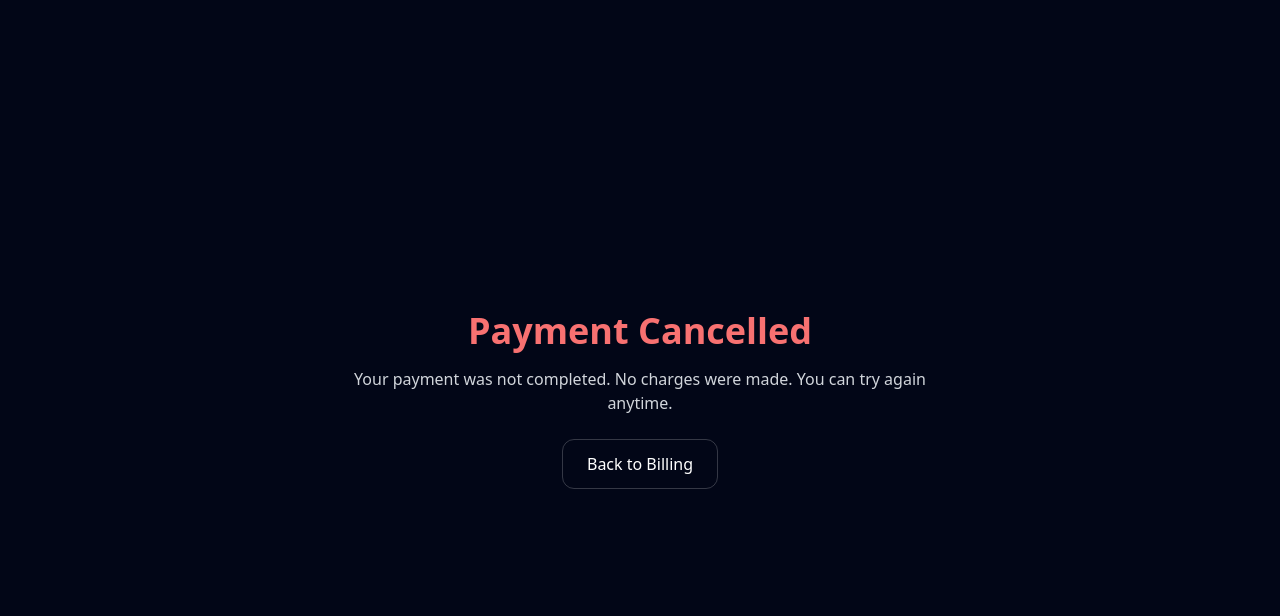
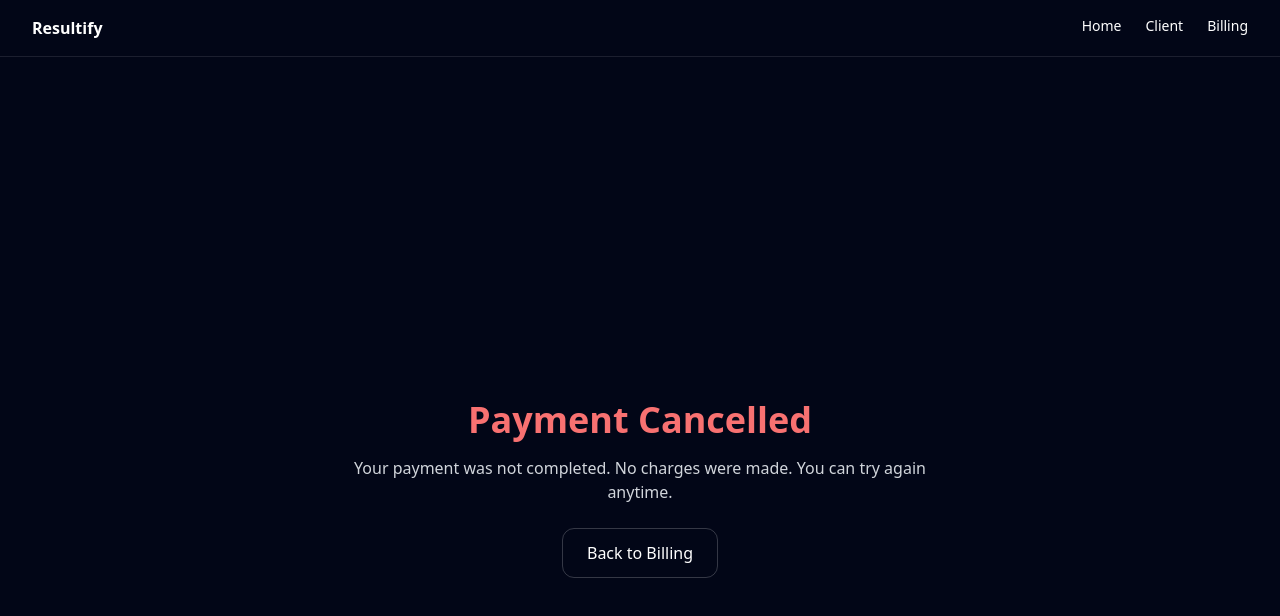
Before and after one commit to chetanshrm83/resultifytechnologies, a Next.js app: page /cancel in a window 1280 px wide. Shown: the top 616 px of the page. Built offline with nearby package versions, Linux system fonts and the light colour scheme.

Commit message:
Update layout.tsx

```diff
--- a/app/layout.tsx
+++ b/app/layout.tsx
@@ -1,9 +1,5 @@
 import "./globals.css";
-
-export const metadata = {
-  title: "Resultify – AI Automation Platform",
-  description: "AI automation for modern businesses",
-};
+import Link from "next/link";
 
 export default function RootLayout({
   children,
@@ -12,7 +8,18 @@ export default function RootLayout({
 }) {
   return (
     <html lang="en">
-      <body className="bg-slate-950 text-white">{children}</body>
+      <body className="min-h-screen bg-slate-950 text-white">
+        <header className="flex justify-between px-8 py-4 border-b border-white/10">
+          <h1 className="font-semibold">Resultify</h1>
+          <nav className="flex gap-6 text-sm">
+            <Link href="/">Home</Link>
+            <Link href="/client">Client</Link>
+            <Link href="/client/billing">Billing</Link>
+          </nav>
+        </header>
+
+        <main className="p-8">{children}</main>
+      </body>
     </html>
   );
 }
```
